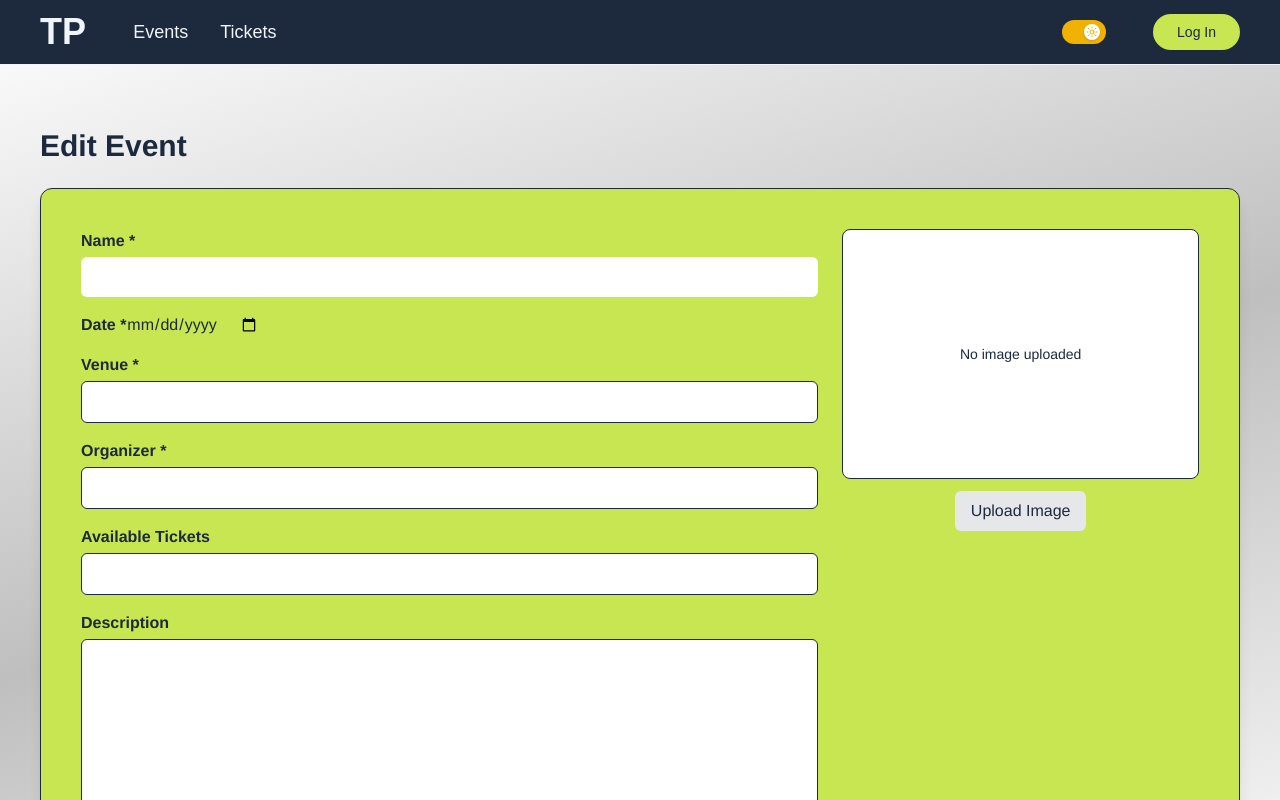
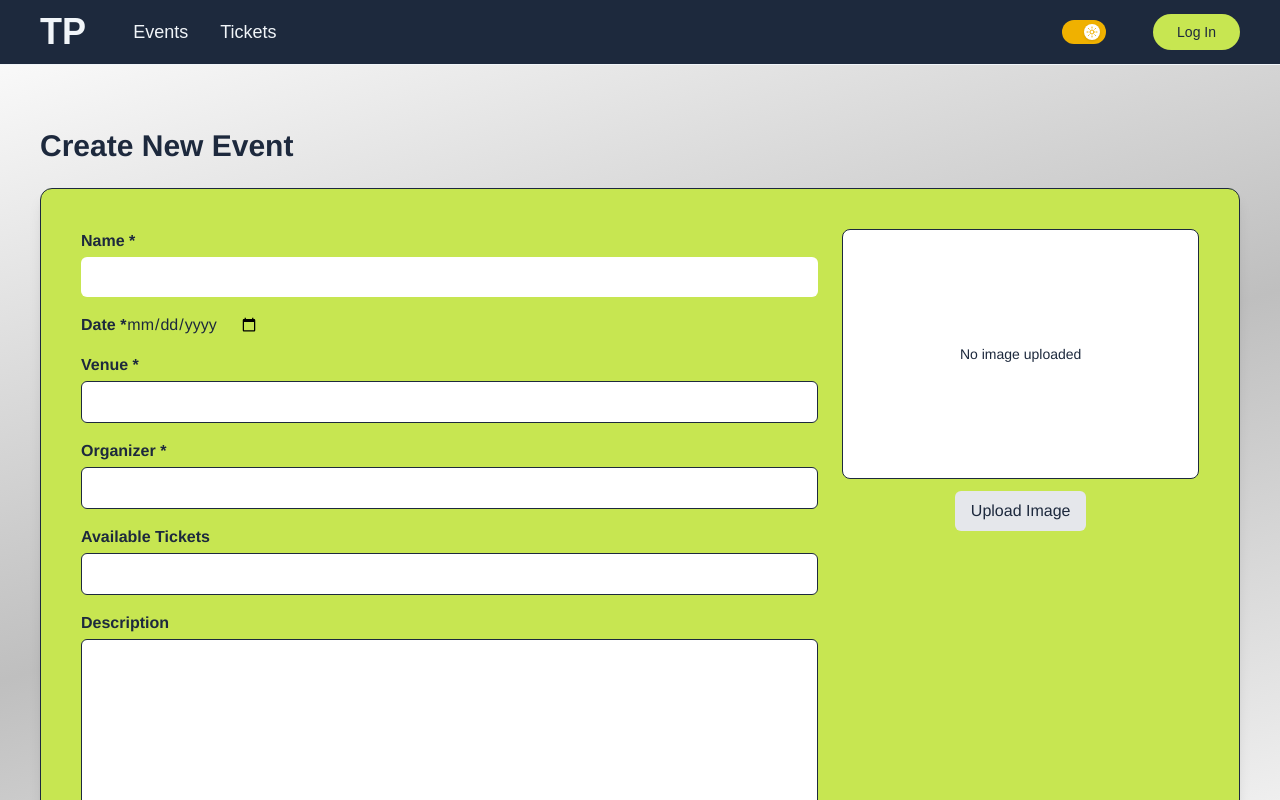
Before and after one commit to Zurusfig/EventTicketingSystem, a Next.js app in the folder theperformers/: page /admin/create-event in a window 1280 px wide. Shown: the top 800 px of the page. Built offline with nearby package versions, Linux system fonts and the light colour scheme; no server answers; a web font is replaced by a local one.

Commit message:
Create new event change

```diff
--- a/theperformers/src/app/admin/create-event/page.tsx
+++ b/theperformers/src/app/admin/create-event/page.tsx
@@ -7,7 +7,7 @@ export default function CreateEventPage() {
         bg-bg-color"
     >
      <h1 className="text-3xl text-text-color font-bold mb-6 text-center sm:text-left">
-        Edit Event
+        Create New Event
       </h1>
 
       <CreateEventForm />
```
